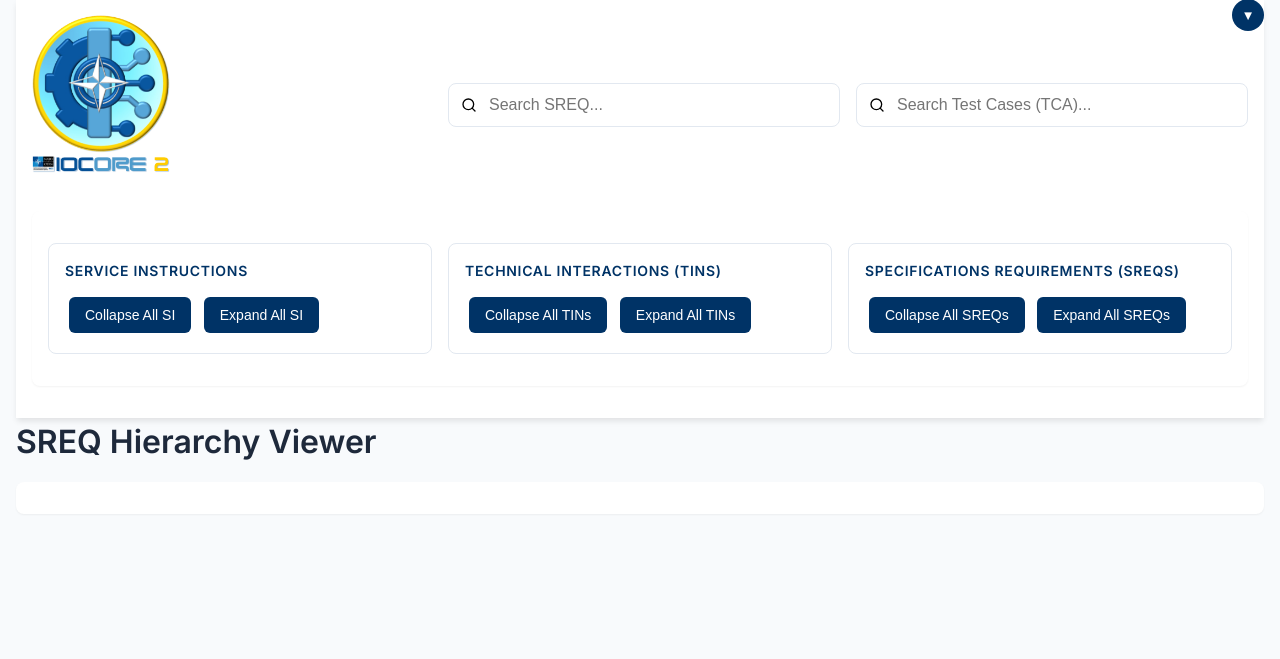
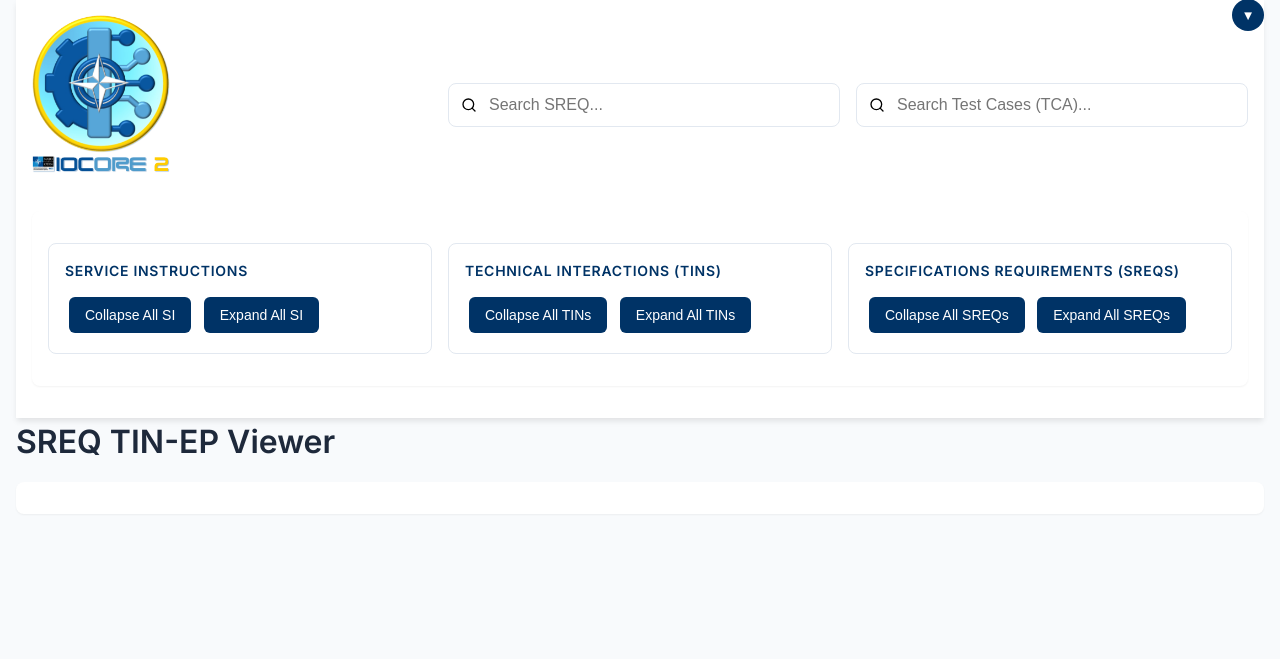
Before and after one commit to fjmoreno72/IONIC, a Flask app: template templates/index_tree.html in a window 1280 px wide. Shown: the part 17-676 px from the top of the page. Run offline with Flask 3, Linux system fonts and the light colour scheme; the template is opened without the code that fills it, so the values that code supplies are empty.

Commit message:
Change tittle

```diff
--- a/templates/index_tree.html
+++ b/templates/index_tree.html
@@ -3,7 +3,7 @@
 <head>
     <meta charset="UTF-8" />
     <meta name="viewport" content="width=device-width, initial-scale=1.0"/>
-    <title>SREQ Viewer</title>
+    <title>SREQ TIN-EP Viewer</title>
     <link href="https://fonts.googleapis.com/css2?family=Inter:wght@400;500;600&display=swap" rel="stylesheet">
     <style>
         @keyframes spin {
@@ -478,7 +478,7 @@
             </div>
         </header>
 
-        <h1>SREQ Hierarchy Viewer</h1>
+        <h1>SREQ TIN-EP Viewer</h1>
 
         <div class="tree-container">
 
--- a/templates/index_tree2.html
+++ b/templates/index_tree2.html
@@ -3,7 +3,7 @@
 <head>
     <meta charset="UTF-8" />
     <meta name="viewport" content="width=device-width, initial-scale=1.0"/>
-    <title>SREQ Viewer</title>
+    <title>SREQ FLAT Viewer</title>
     <link href="https://fonts.googleapis.com/css2?family=Inter:wght@400;500;600&display=swap" rel="stylesheet">
     <style>
         :root {
@@ -460,7 +460,8 @@
             </div>
         </header>
 
-        <h1>SREQ Hierarchy Viewer</h1>
+        <h1>SREQ FLAT Hierarchy Viewer</h1>
+
 
         <div class="tree-container">
             <ul id="sreqRoot">
```
